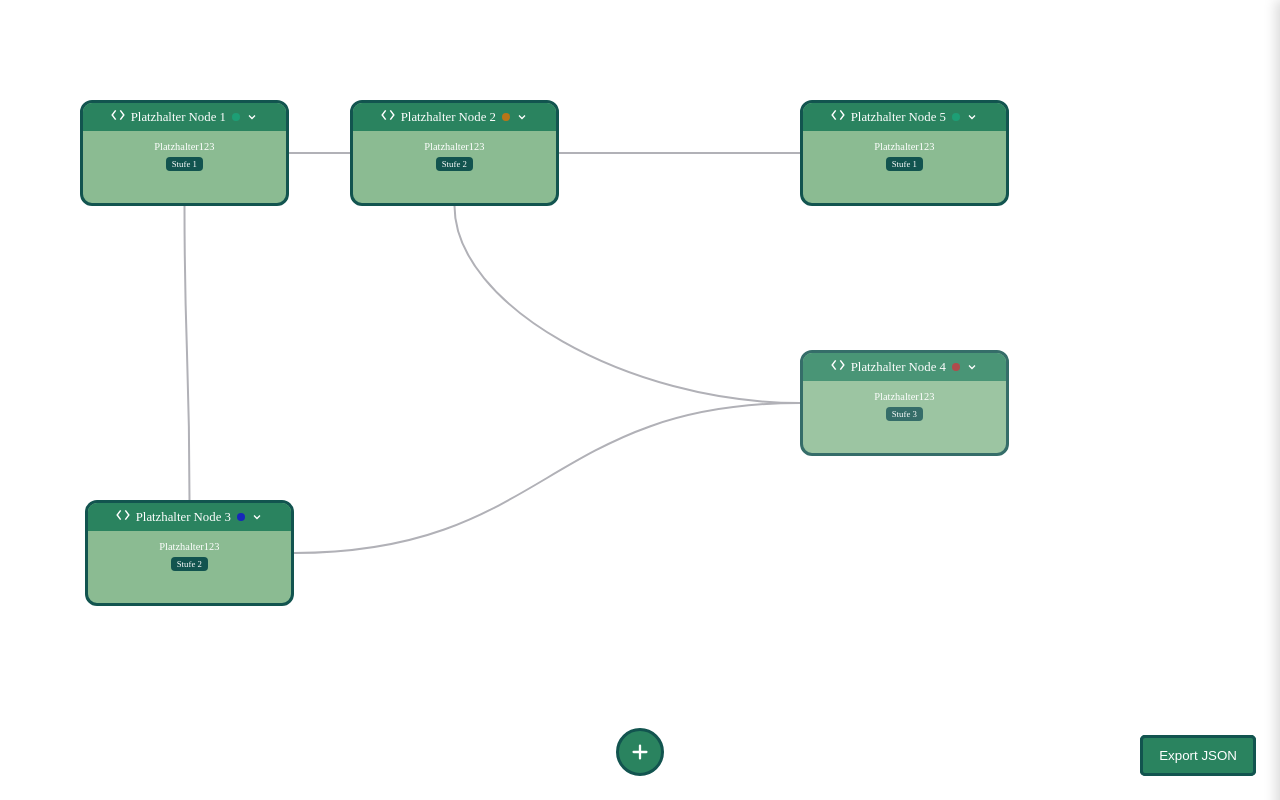
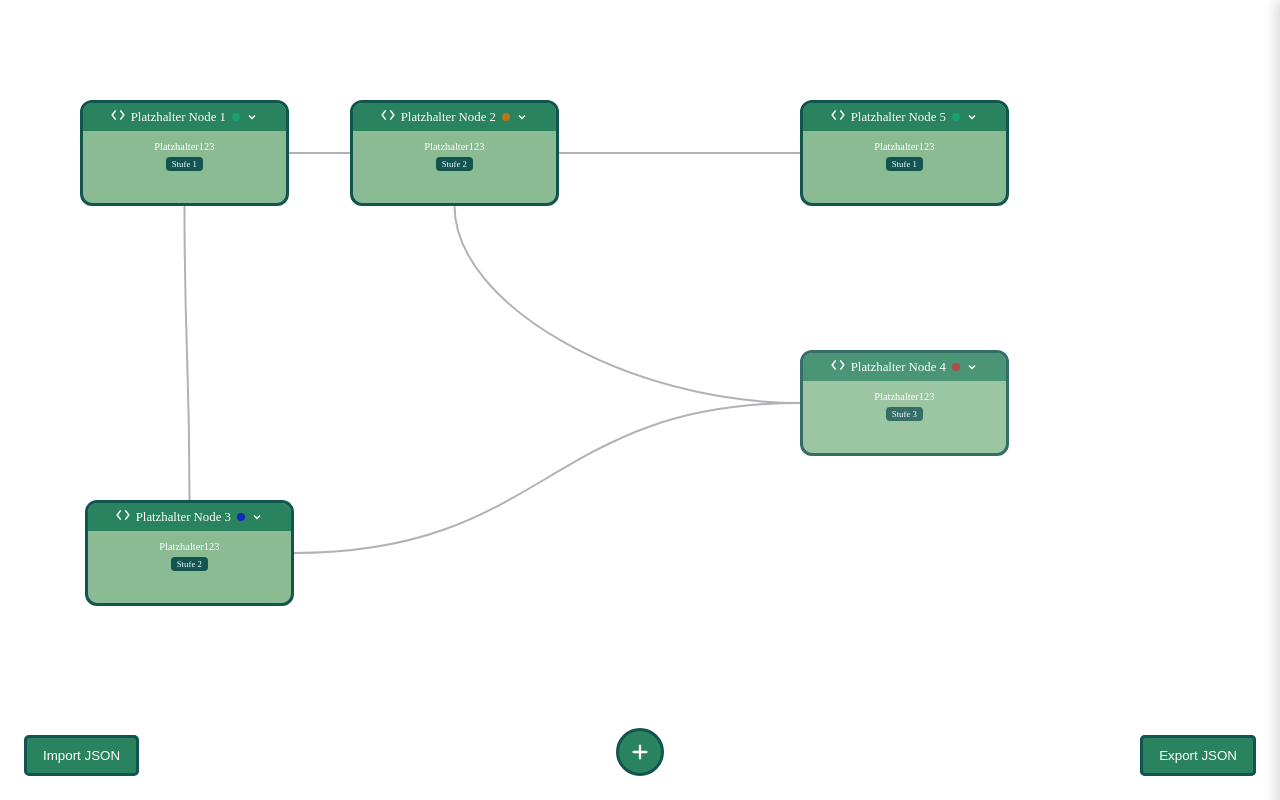
Before and after one commit to OrangeJuicy69/DarkPurpleNote, a React (Vite) app: page / in a window 1280 px wide. Built offline with nearby package versions, Linux system fonts and the light colour scheme.

Commit message:
Import Export Funktion für JSON

```diff
--- a/src/basicnode.css
+++ b/src/basicnode.css
@@ -323,3 +323,20 @@ button:hover {
   cursor: pointer;
   transition: background-color 0.2s ease, transform 0.2s ease;
 }
+
+.import-json-container {
+  position: absolute;
+  bottom: 24px;
+  left: 24px;
+  z-index: 50;
+}
+
+#import-json {
+  background-color: #2A835F;
+  border: 3px solid #12544F;
+  color: #fff;
+  padding: 10px 16px;
+  border-radius: 5px;
+  cursor: pointer;
+  transition: background-color 0.2s ease, transform 0.2s ease;
+}
--- /dev/null
+++ b/src/import-json.jsx
@@ -0,0 +1,49 @@
+import { useRef } from "react";
+import "./basicnode.css";
+
+export const ImportJSON = ({ onImport }) => {
+  const inputRef = useRef(null);
+
+  const handleFileChange = async (e) => {
+    const file = e.target.files?.[0];
+    e.target.value = "";
+    if (!file) return;
+
+    let parsed;
+    try {
+      const text = await file.text();
+      parsed = JSON.parse(text);
+    } catch (err) {
+      console.error("JSON-Parse-Fehler:", err);
+      alert("Die Datei ist kein gültiges JSON.");
+      return;
+    }
+
+    if (!Array.isArray(parsed)) {
+      alert("Ungültiges Format: Die Datei muss ein Array von Nodes enthalten.");
+      return;
+    }
+
+    if (typeof onImport !== "function") {
+      console.error("ImportJSON: Prop onImport fehlt.");
+      return;
+    }
+
+    onImport(parsed);
+  };
+
+  return (
+    <div className="import-json-container">
+      <button id="import-json" onClick={() => inputRef.current?.click()}>
+        Import JSON
+      </button>
+      <input
+        ref={inputRef}
+        type="file"
+        accept="application/json,.json"
+        onChange={handleFileChange}
+        style={{ display: "none" }}
+      />
+    </div>
+  );
+};
--- a/src/main.jsx
+++ b/src/main.jsx
@@ -7,6 +7,9 @@ import { Sidepanel } from './sidepanel.jsx'
 import { Connections } from './connections.jsx'
 import nodes from './data.json'
 import { ExportJSON } from './export-json.jsx'
+import { ImportJSON } from './import-json.jsx'
+
+
 
 const App = () => {
   const [nodeList, setNodeList] = useState(nodes)
@@ -44,9 +47,11 @@ const App = () => {
         />
       ))}
       <NewNode />
-      <ExportJSON/>
+      <ExportJSON />
       <ExportJSON nodeList={nodeList} />
       <Sidepanel node={selectedNode} onClose={() => setSelectedId(null)} />
+
+      <ImportJSON onImport={(importedNodes) => setNodeList(importedNodes)} />
     </div>
   )
 }
```
